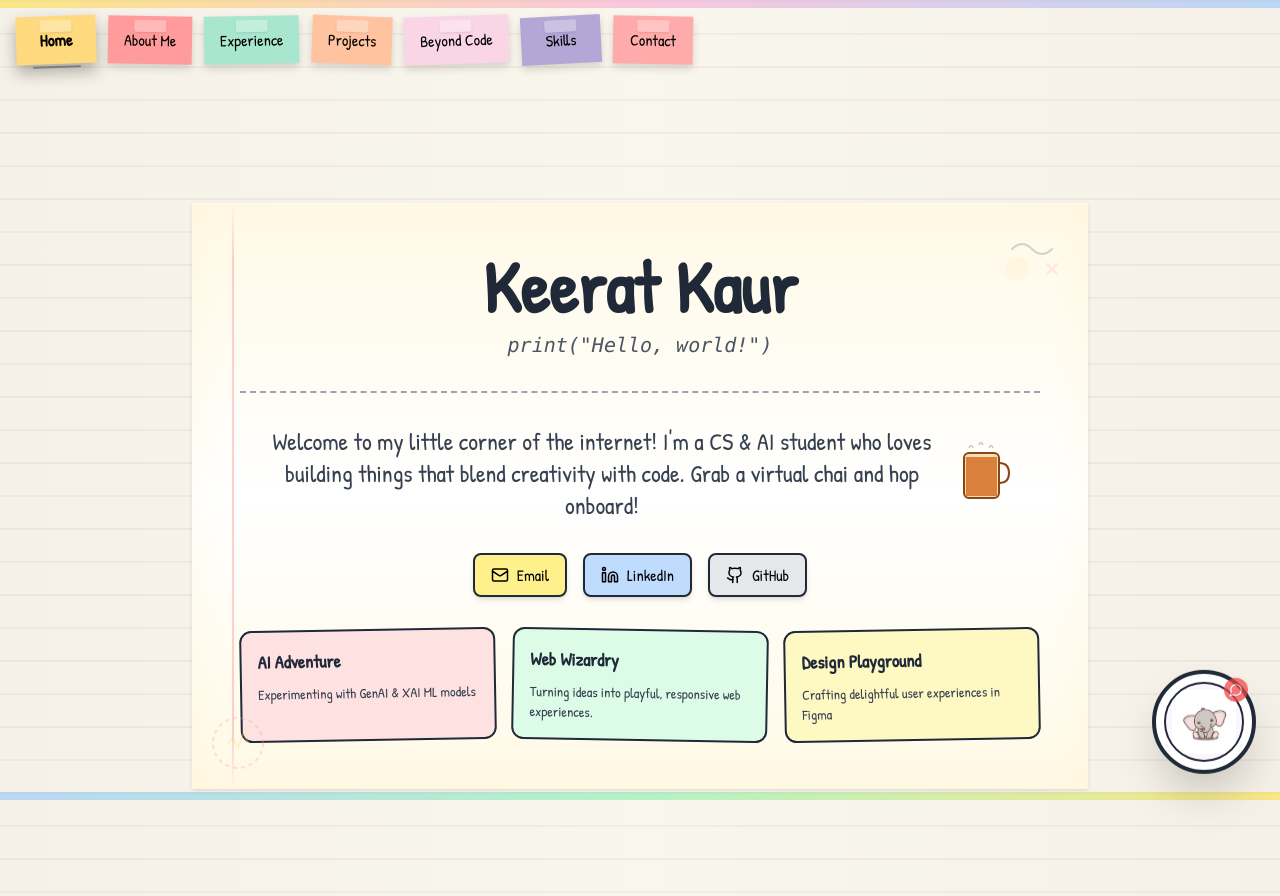
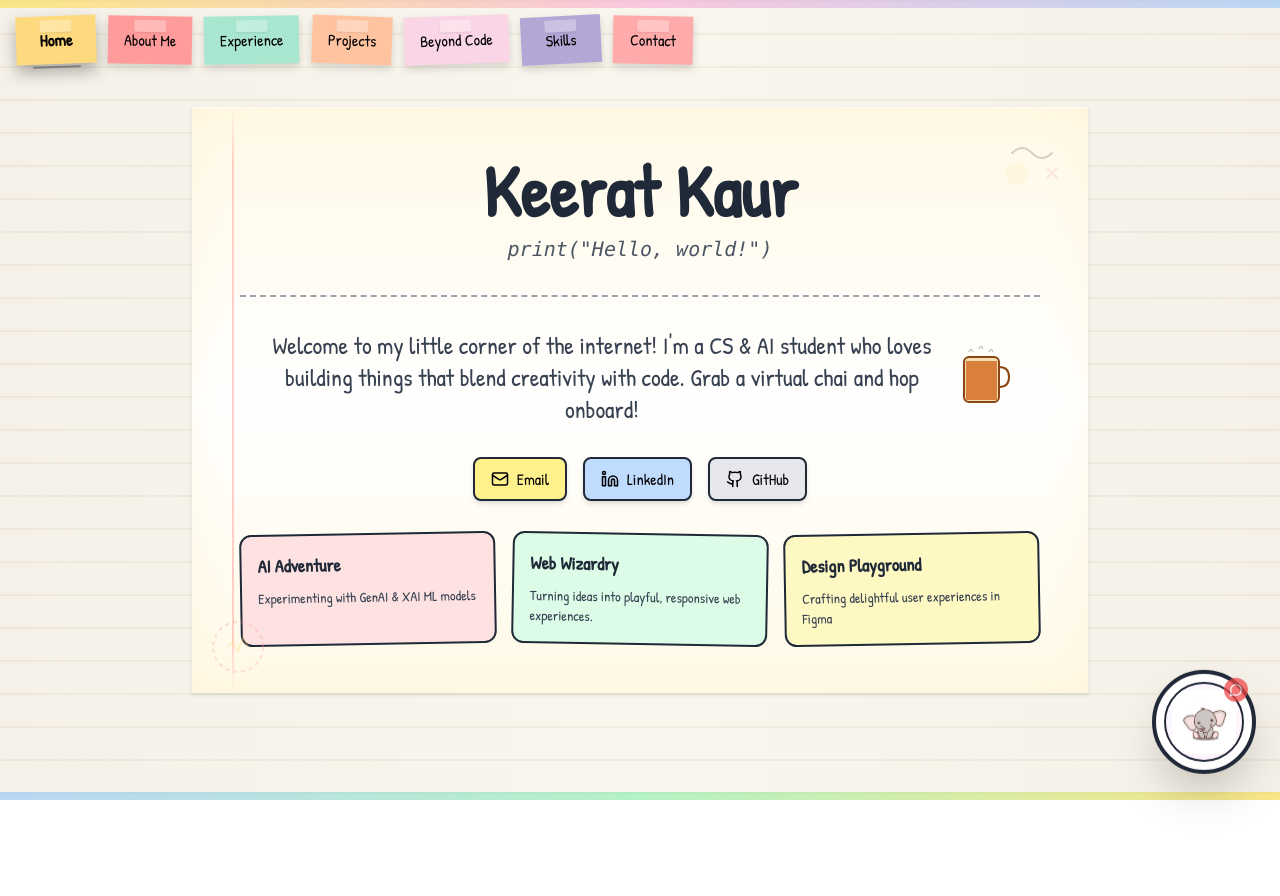
Before and after one commit to keeratkaurbhatia/Keerat-s-Pixel-Journal, a React (Vite) app: page / in a window 1280 px wide. After the commit the page ends 800 px from the top, so only its background shows below. Built offline with nearby package versions, Linux system fonts and the light colour scheme.

Commit message:
Change padding-top from 24 to 50
Adjusted padding-top for the main container.

```diff
--- a/src/App.tsx
+++ b/src/App.tsx
@@ -34,7 +34,7 @@ function App() {
   };
 
   return (
-    <div className="min-h-screen diary-background pt-24">
+    <div className="min-h-screen diary-background pt-50">
       <StickyNoteNav currentPage={currentPage} onNavigate={setCurrentPage} />
 
       <main className="transition-opacity duration-500">
```
